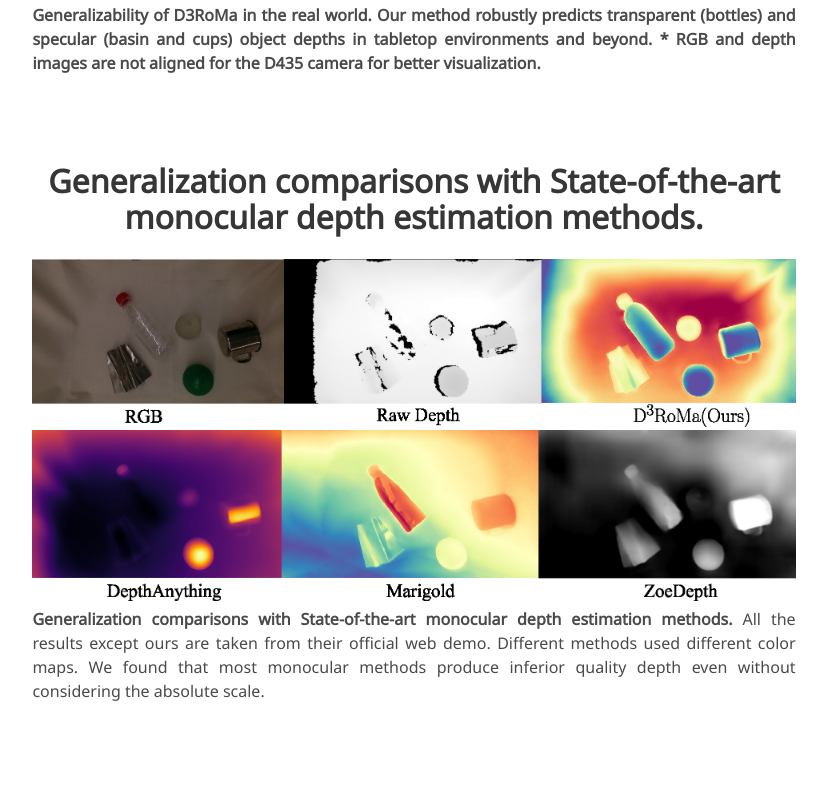
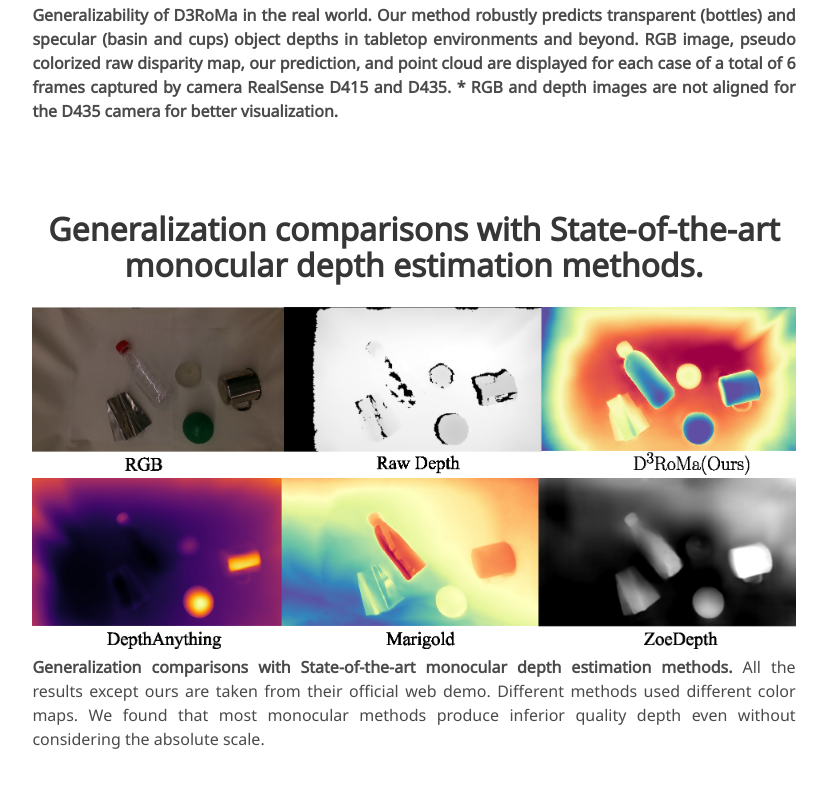
Before and after one commit to PKU-EPIC/D3RoMa_webpage, a plain HTML site: page index.html in a window 1280 px wide. Shown: the part 3075-3863 px from the top of the page, without its empty margins (226-1053 px from the left). Drawn offline with nearby package versions, Linux system fonts and the light colour scheme; some icons are missing; a web font is replaced by a local one.

Commit message:
modify caption

```diff
--- a/index.html
+++ b/index.html
@@ -385,8 +385,9 @@
             <div class="level-set has-text-justified">
               <p class="has-text-justified">
                 <b>Generalizability of D3RoMa in the real world. Our method robustly predicts transparent
-                  (bottles) and specular (basin and cups) object depths in tabletop environments and beyond. * RGB
-                  and depth images are not aligned for the D435 camera for better visualization.</b>
+                  (bottles) and specular (basin and cups) object depths in tabletop environments and beyond.
+                  RGB image, pseudo colorized raw disparity map, our prediction, and point cloud are displayed for each case of a total of 6 frames captured by camera RealSense D415 and D435.
+                  * RGB and depth images are not aligned for the D435 camera for better visualization.</b>
               </p>
               <p class="has-text-justified">
                 <!-- <b>We initialize the encoders and Vicuna-7B using pre-trained weights, and our model requires only one epoch for the training process.</b> -->
```
